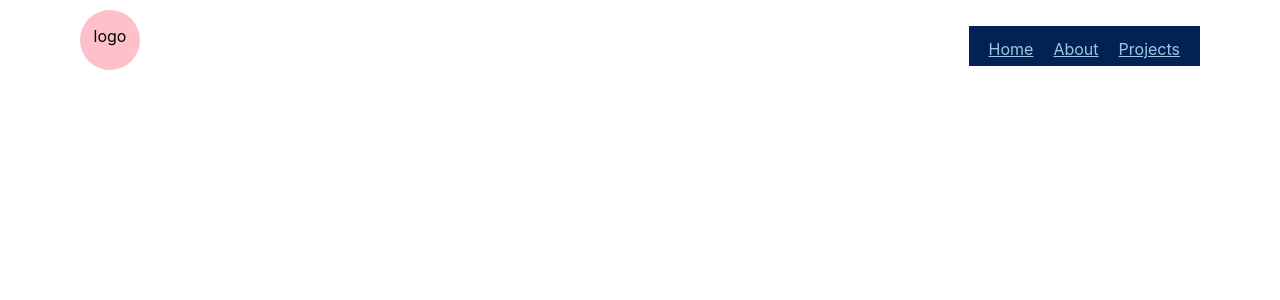
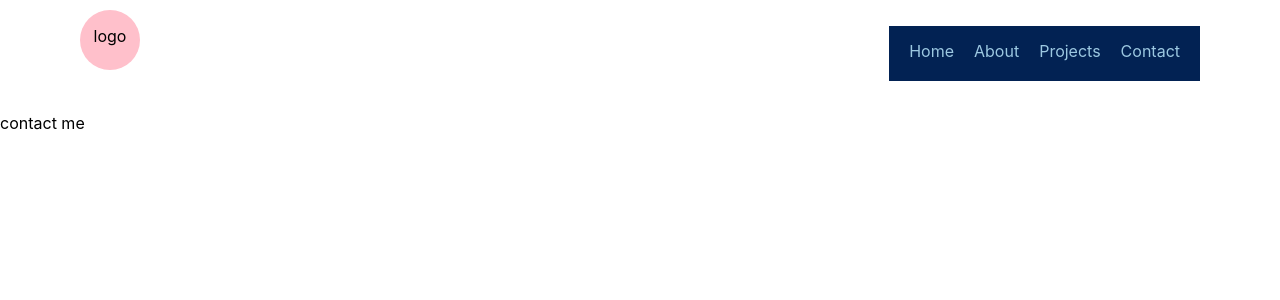
Before and after one commit to Zeph180/zeph.me, a React (Create React App) app: page /contact in a window 1280 px wide. Shown: the top 300 px of the page. Built offline with nearby package versions, Linux system fonts and the light colour scheme.

Commit message:
sloving navbar errors

```diff
--- a/src/App.js
+++ b/src/App.js
@@ -4,6 +4,7 @@ import HomePage from "./pages/HomePage";
 import AboutPage from "./pages/AboutPage";
 import Navbar from "./components/navbar/Navbar";
 import ProjectsPage from "./pages/ProjectsPage";
+import ContactPage from "./pages/ContactPage";
 
 function App() {
 	return (
@@ -14,6 +15,8 @@ function App() {
 				<Route exact path="/" element=<HomePage /> />
 				<Route path="/about" element=<AboutPage /> />
 				<Route path="/projects" element=<ProjectsPage /> />
+				<Route path="/contact" element=<ContactPage /> />
+				{/* <Route path="/resume" element=<AboutPage /> /> */}
 			</Routes>
 		</BrowserRouter>
 
--- a/src/components/navbar/Navbar.css
+++ b/src/components/navbar/Navbar.css
@@ -12,7 +12,6 @@
     height: 60px;
     border-radius: 50%;
     text-align: center;
-    align-items: center;
 }
 
 #nav-list {
@@ -21,15 +20,13 @@
     height: 40px;
     padding-left: 0;
     padding-right: 20px;
+    padding-top: 15px;
 }
 
 .nav-list-item {
     display: inline-block;
-    justify-self: center;
-    padding-top: 6%;
     padding-left: 20px;
     margin-right: 40;
-    text-decoration: none;
 }
 
 .nav-logo {
@@ -38,4 +35,5 @@
 
 .nav-link {
     color: rgba(156, 200, 225, 1);
+    text-decoration: none;
 }
--- a/src/components/navbar/Navbar.js
+++ b/src/components/navbar/Navbar.js
@@ -18,6 +18,9 @@ const Navbar = () => {
 				<li className="nav-list-item">
 					<Link to="/projects" className="nav-link">Projects</Link>
 				</li>
+				<li className="nav-list-item">
+					<Link to="/contact" className="nav-link">Contact</Link>
+				</li>
 			</ul>
 		</div>
 	);
--- /dev/null
+++ b/src/pages/ContactPage.js
@@ -0,0 +1,11 @@
+import React from "react";
+
+const ContactPage = () => {
+	return (
+		<div>
+			<p>contact me</p>
+		</div>
+	);
+};
+
+export default ContactPage;
```
